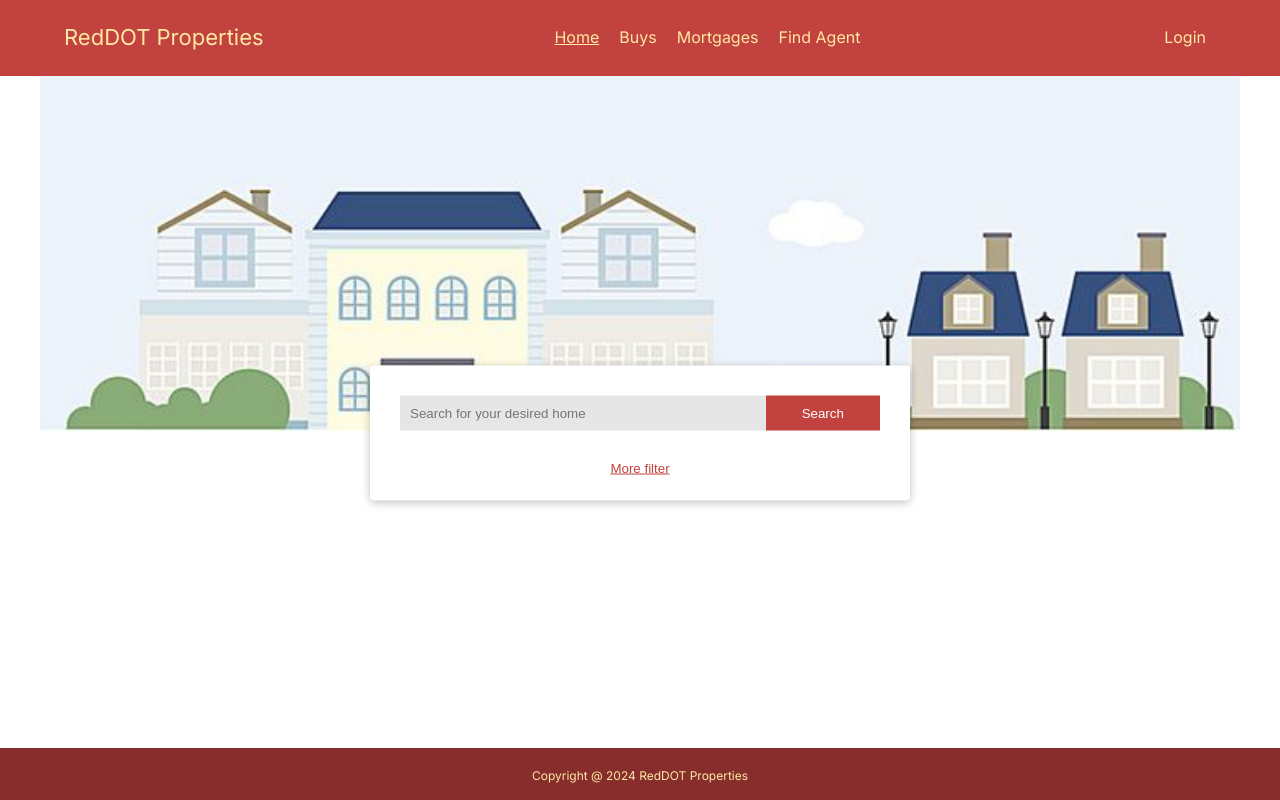
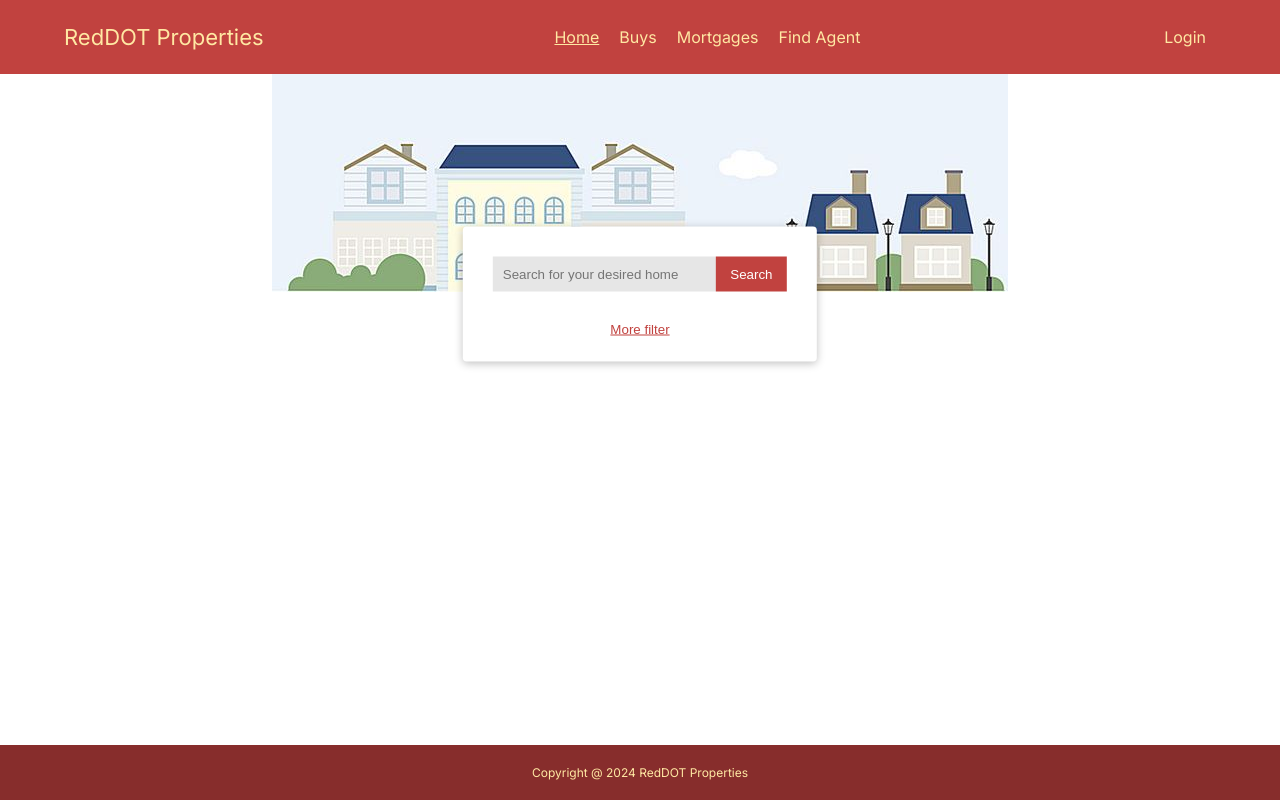
Before and after one commit to harrytohzenghau/csit-314-group-project, a React (Vite) app in the folder frontend/: page / in a window 1280 px wide. Built offline with nearby package versions, Linux system fonts and the light colour scheme.

Commit message:
Style changes

```diff
--- a/frontend/src/components/Layout/Footer.module.css
+++ b/frontend/src/components/Layout/Footer.module.css
@@ -1,10 +1,7 @@
 .footer {
-  position: absolute;
-  bottom: 0;
   width: 100%;
   background-color: var(--secondary-color);
   padding: 2rem 0;
-  height: 1.5vh;
 }
 
 .footer-wrapper {
--- a/frontend/src/components/Layout/MainNavigation.module.css
+++ b/frontend/src/components/Layout/MainNavigation.module.css
@@ -1,7 +1,6 @@
 .header {
   background-color: var(--primary-color);
   padding: 2.4rem 0;
-  height: 3.5vh;
 }
 
 .header-wrapper {
--- a/frontend/src/components/Layout/Root.module.css
+++ b/frontend/src/components/Layout/Root.module.css
@@ -1,5 +1,8 @@
 .wrapper {
   height: 100vh;
+  display: flex;
+  flex-direction: column;
+  justify-content: space-between;
 }
 
 .main {
```
